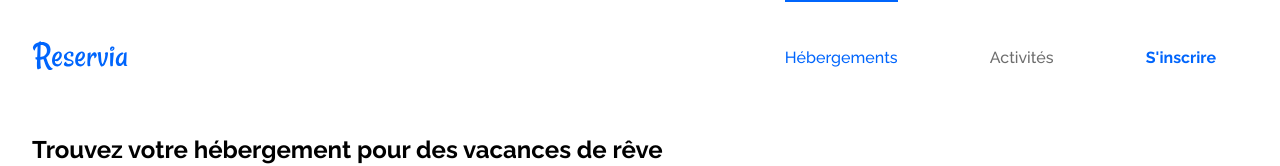
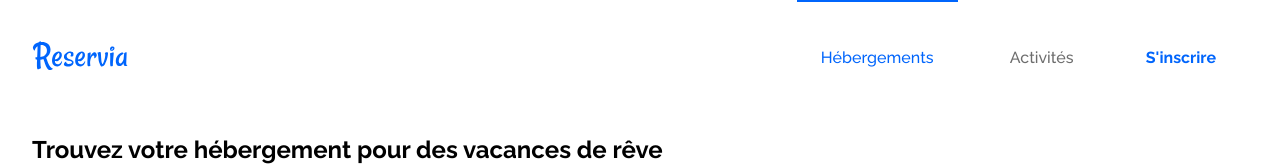
Before and after one commit to ThomasBergamin/P2-Reservia, a plain HTML site: page index.html in a window 1280 px wide. Shown: the top 166 px of the page. Drawn offline with Linux system fonts and the light colour scheme.

Commit message:
Fix nav margin

```diff
--- a/assets/styles.css
+++ b/assets/styles.css
@@ -58,11 +58,14 @@ nav li {
 .active {
   color: #0065fc;
   border-top: 2px solid;
+  padding: 2.9rem 1.5em 0 1.5em;
+  margin: 0 12px 0 12px;
 }
 
 .inactive {
   color: rgb(109, 109, 109);
   padding: 2.9rem 1.5em 0 1.5em;
+  margin: 0 12px 0 12px;
 }
 
 .inactive:hover {
@@ -151,9 +154,6 @@ nav li {
 
 .search-btn:hover {
   transform: scale(1.08);
-}
-
-.search-btn-text {
 }
 
 .search-icon {
```
